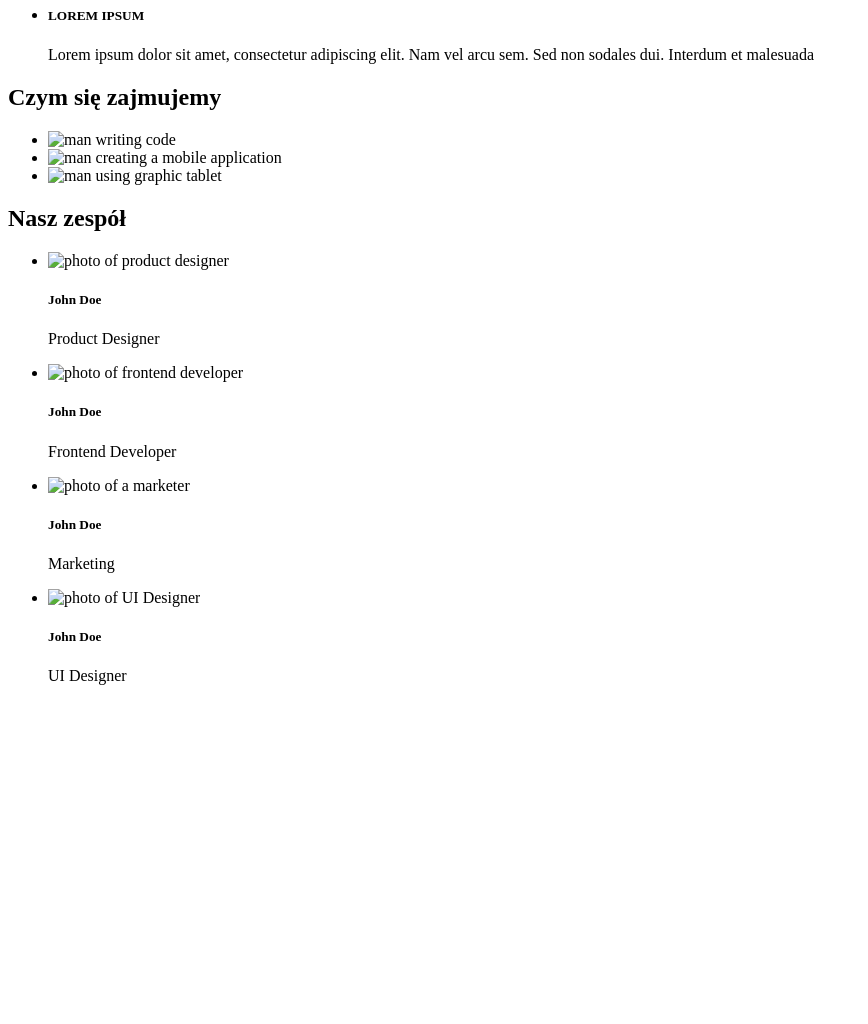
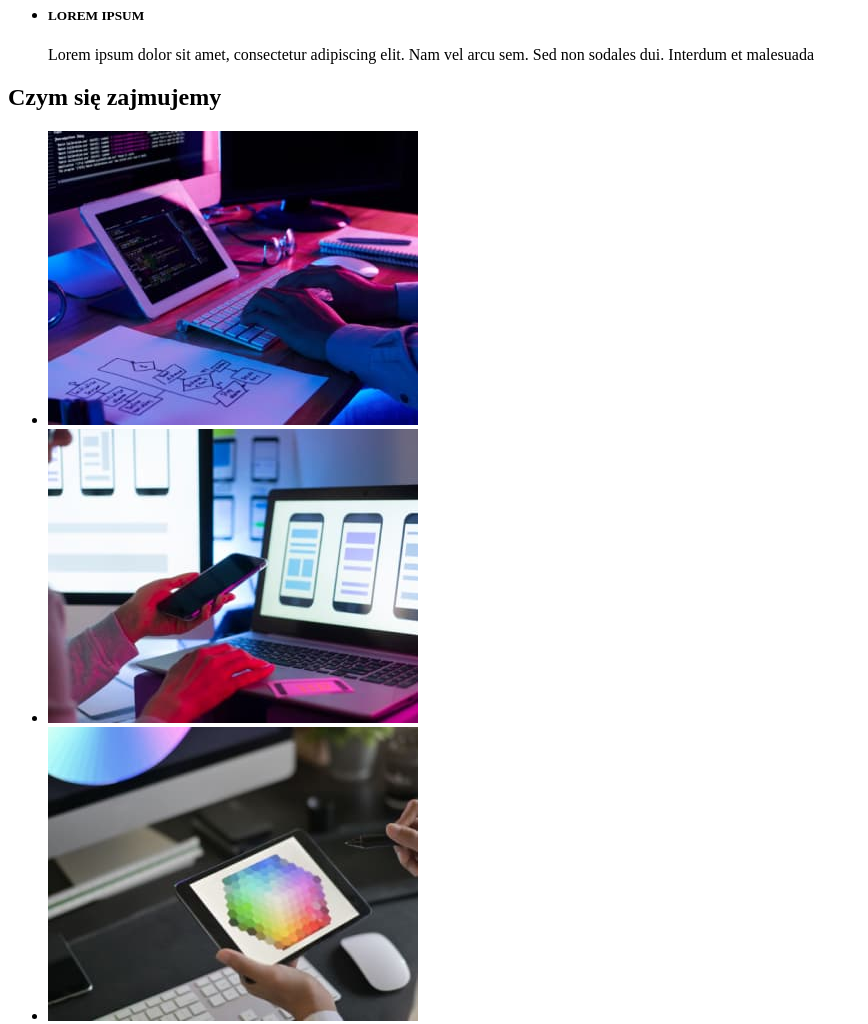
Before and after one commit to GrzegorzMystkowski/goit-markup-hw-01, a plain HTML site: page index.html in a window 1280 px wide. Shown: the part 480-1504 px from the top of the page, without its empty margins (0-868 px from the left). Before the commit the page ends 1181 px from the top, so only its background shows below. Drawn offline with Linux system fonts and the light colour scheme; the site is published under a folder, as on GitHub Pages, so addresses that start at the root find nothing.

Commit message:
main section images

```diff
--- a/index.html
+++ b/index.html
@@ -64,7 +64,7 @@
                         alt="man writing code"
                         width="370"
                         height="294"
-                        src="/images/img (1).jpg"
+                        src="./images/img (1).jpg"
                     />
                 </li>
                 <li>
@@ -72,7 +72,7 @@
                         alt="man creating a mobile application"
                         width="370"
                         height="294"
-                        src="/images/img (2).jpg"
+                        src="./images/img (2).jpg"
                     />
                 </li>
                 <li>
@@ -80,7 +80,7 @@
                         alt="man using graphic tablet"
                         width="370"
                         height="294"
-                        src="/images/box 3 (1).jpg"
+                        src="./images/box 3 (1).jpg"
                     />
                 </li>
             </ul>
@@ -91,7 +91,7 @@
                         alt="photo of product designer"
                         width="270"
                         height="260px"
-                        src="/images/produkt designer img.jpg"
+                        src="./images/produkt designer img.jpg"
                     />
                     <header>
                         <h5>John Doe</h5>
@@ -103,7 +103,7 @@
                         alt="photo of frontend developer"
                         width="270"
                         height="260px"
-                        src="/images/frontend developer img.jpg"
+                        src="./images/frontend developer img.jpg"
                     />
                     <header>
                         <h5>John Doe</h5>
@@ -115,7 +115,7 @@
                         alt="photo of a marketer"
                         width="270"
                         height="260px"
-                        src="/images/marketing img.jpg"
+                        src="./images/marketing img.jpg"
                     />
                     <header>
                         <h5>John Doe</h5>
@@ -127,7 +127,7 @@
                         alt="photo of UI Designer"
                         width="270"
                         height="260px"
-                        src="/images/ui designer img.jpg"
+                        src="./images/ui designer img.jpg"
                     />
                     <header>
                         <h5>John Doe</h5>
```
